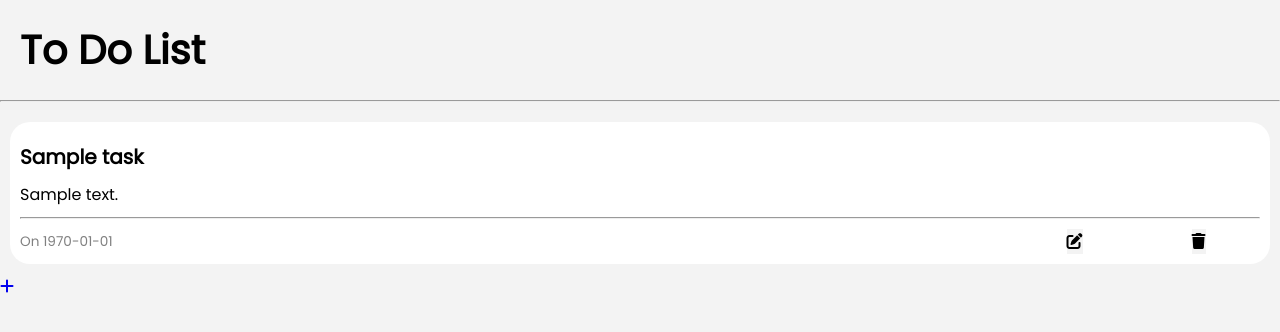
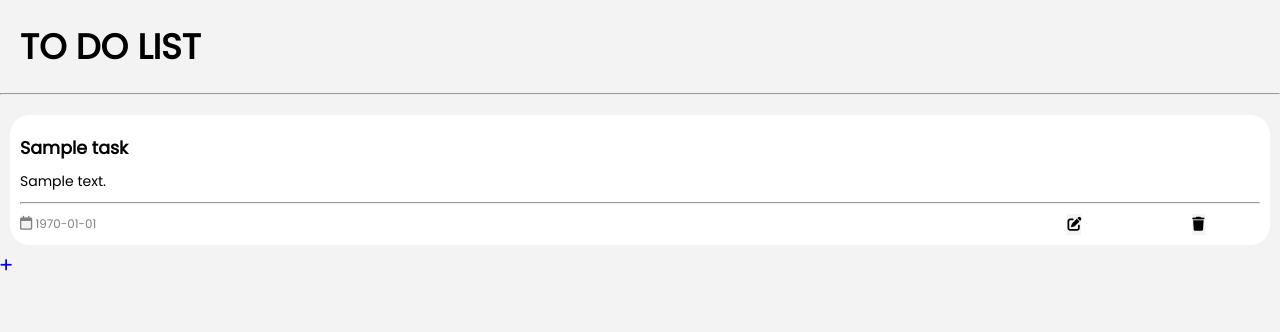
Before and after one commit to shehanrathnayake/To-do-list-web-app-using-MVC-architecture-PHP, a PHP site: page / in a window 1280 px wide. Shown: the top 332 px of the page. Run offline with PHP 8.4, Linux system fonts and the light colour scheme; tables that the repository leaves empty or names only in its code hold one stand-in row (values such as "Sample post"); some libraries are stand-ins or nearby versions.

Commit message:
UI icons added

```diff
--- a/view/assets/variables-style.css
+++ b/view/assets/variables-style.css
@@ -3,13 +3,13 @@
     --secondary-color: white;
     --text-color: black;
     font-family: 'Poppins', sans-serif;
-    font-size: 16px;
+    font-size: 14px;
     background-color: var(--primary-color);
     margin: 0;
     padding: 0;
   }
 
-  h1 {font-size: 2.5rem; font-weight: 900;}
+  h1 {font-size: 2.5rem; font-weight: 900; text-transform: uppercase;}
 
   h3 {font-size: 1.25rem;}
 
--- a/view/dolist.view.php
+++ b/view/dolist.view.php
@@ -43,7 +43,7 @@ error_reporting(E_ALL);
                             <?php
                             $timestamp = $list['target_date'];
                             $targetdate = date("Y-m-d",$timestamp);
-                            echo "On ".$targetdate;
+                            echo '<i class="fa-regular fa-calendar"></i>'.' '.$targetdate;
                             ?>
                         </div>
                         <div class="icons">
```
